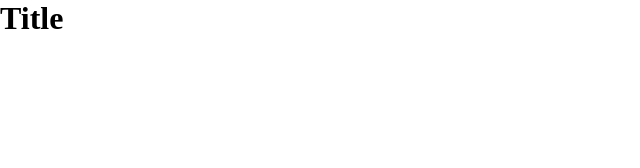
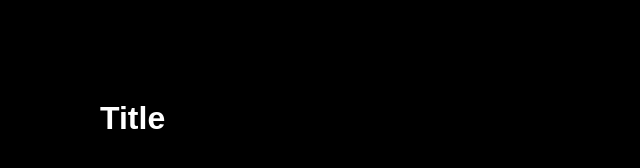
Before and after one commit to Yud1nArtem/First-repository, a plain HTML site: page index.html in a window 1280 px wide. Shown: the whole page, without its empty margins (0-640 px from the left). Drawn offline with Linux system fonts and the light colour scheme.

Commit message:
Change bg to black

```diff
--- a/style.css
+++ b/style.css
@@ -4,5 +4,8 @@
     box-sizing: border-box;
 }
 body {
-    background: #fff;
+    padding: 100px;
+    background: #000;
+    color: #fff;
+    font-family: sans-serif;
 }
```
